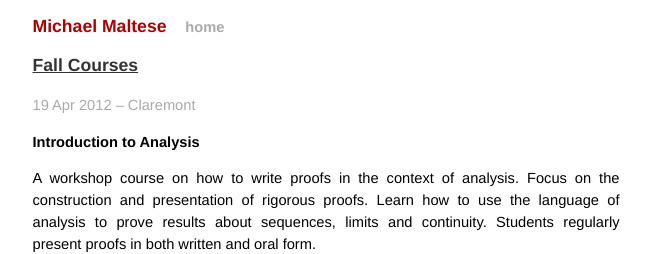
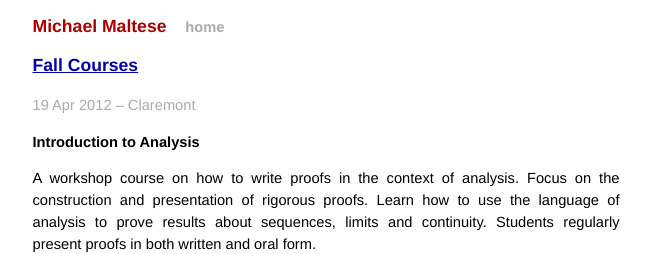
Before and after one commit to ligfx/michaelmaltese.github.io, a Jekyll site: the page built from _posts/2012-04-19-fall-courses.md, in a window 1280 px wide. Shown: the top 254 px of the page, without its empty margins (314-965 px from the left). Built offline with Jekyll 4.4.1, drawn with Linux system fonts in a browser that asks for light colours; Markdown is read by kramdown in place of the engine named in the settings.

Commit message:
Blue post header links

```diff
--- a/css/screen.css
+++ b/css/screen.css
@@ -152,10 +152,6 @@ ul.posts {
 
   /* standard */
 
-  .post h1 a {
-    color: #333;
-  }
-
   .post pre {
     border: 1px solid #ddd;
     background-color: #eef;
```
